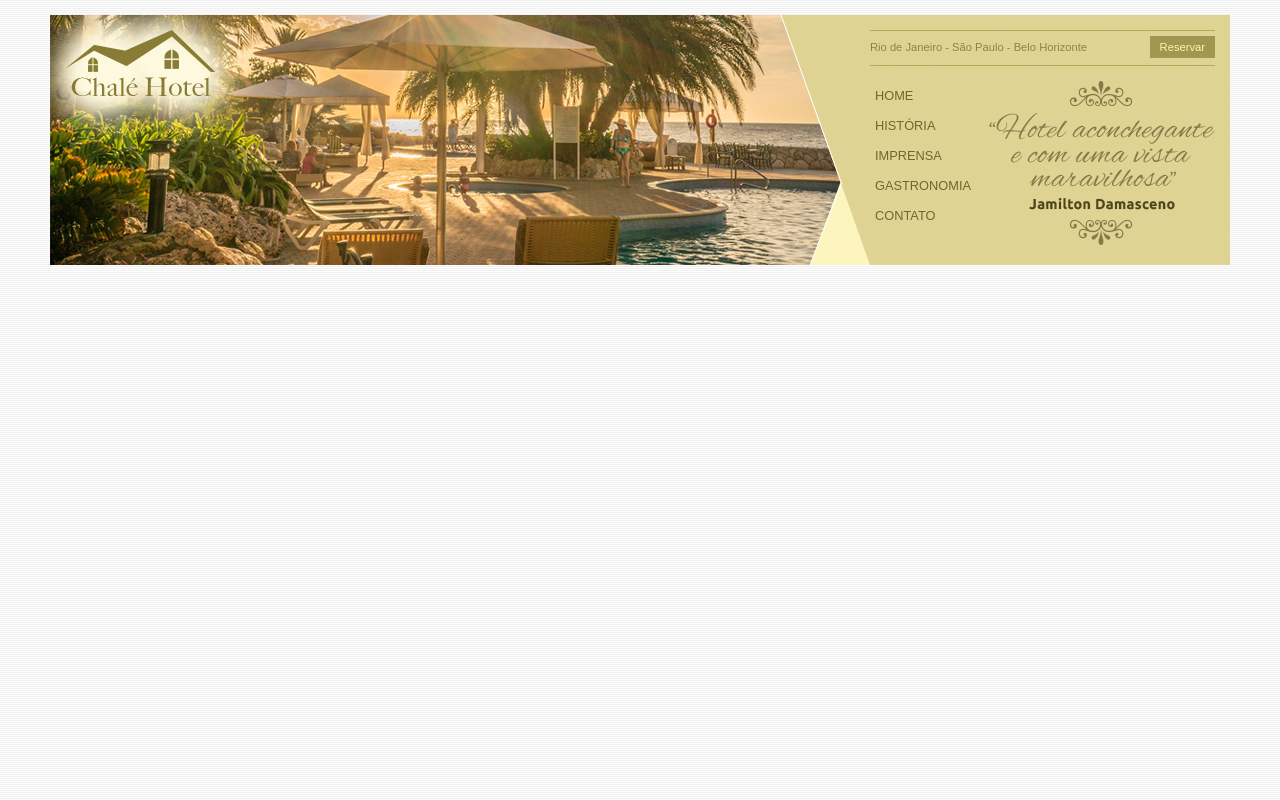
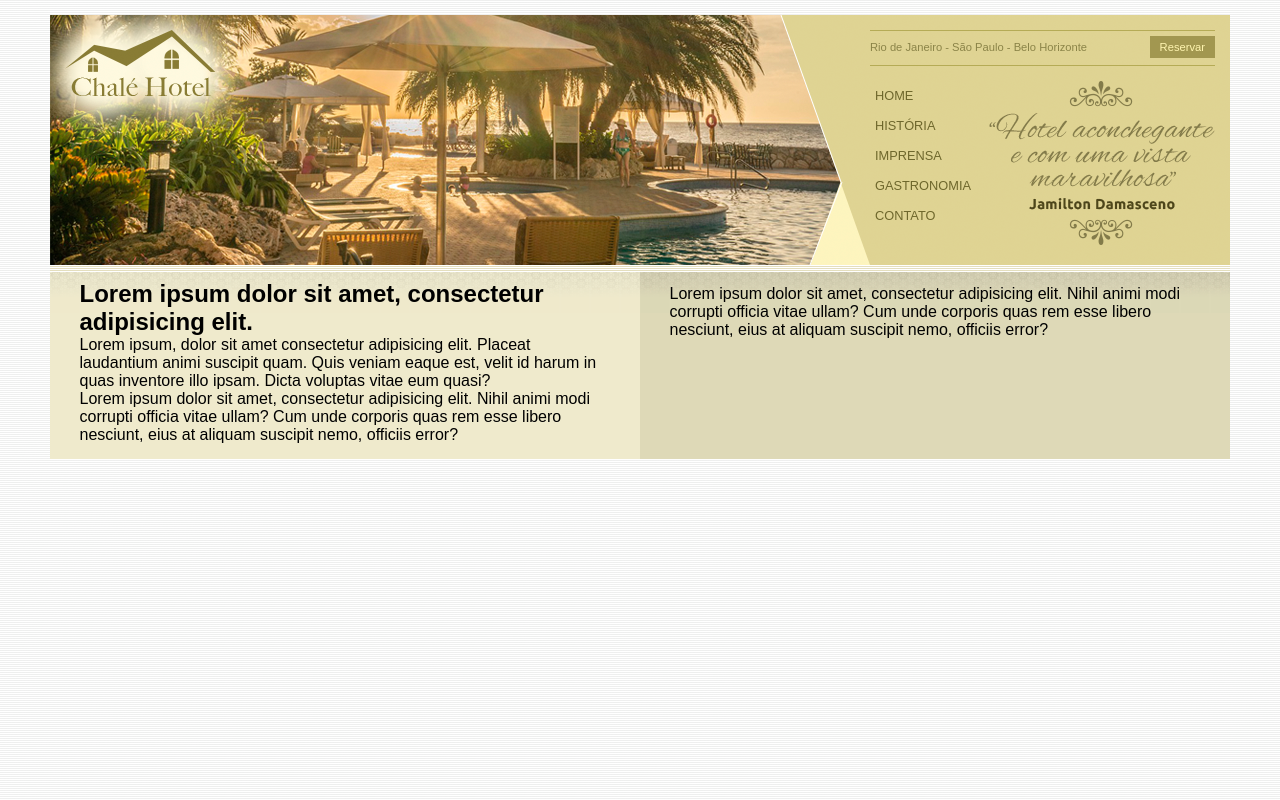
Before and after one commit to FelipeSouuza/projeto-chale, a plain HTML site: page index.html in a window 1280 px wide. Drawn offline with Linux system fonts and the light colour scheme.

Commit message:
atualização 4

```diff
--- a/index.html
+++ b/index.html
@@ -37,6 +37,21 @@
                 </div>
             </div>
         </div>
+        <div id="area-principal">
+            <div class="conteudo">
+                <h2>Lorem ipsum dolor sit amet, consectetur adipisicing elit.</h2>
+                <p>Lorem ipsum, dolor sit amet consectetur adipisicing elit. Placeat laudantium animi suscipit quam. Quis veniam eaque est, velit id harum in quas inventore illo ipsam. Dicta voluptas vitae eum quasi?</p>
+                <p>Lorem ipsum dolor sit amet, consectetur adipisicing elit. Nihil animi modi corrupti officia vitae ullam? Cum unde corporis quas rem esse libero nesciunt, eius at aliquam suscipit nemo, officiis error?</p>
+            </div>
+        </div>
+        <div id="area-lateral">
+            <div class="conteudo">
+                <p>Lorem ipsum dolor sit amet, consectetur adipisicing elit. Nihil animi modi corrupti officia vitae ullam? Cum unde corporis quas rem esse libero nesciunt, eius at aliquam suscipit nemo, officiis error?</p>
+            </div>
+        </div>
+        <div id="rodape">
+
+        </div>
     </div>
 </body>
 </html>
--- a/style.css
+++ b/style.css
@@ -12,7 +12,7 @@ body {
 }
 
 #container {
-    background: #ede9cc;
+    background: #ede9cc url(imagens/bg-container.png) top center repeat-y;
     margin: 0 auto;
     min-width: 740px;
     max-width: 1180px;
@@ -117,3 +117,29 @@ ul#navegacao a:hover {
     height: 164px;
     float: right;
 }
+
+
+/*   --- Área de conteúdos ---  */
+
+#area-principal {
+    float: left;
+    width: 50%;
+    background: url(imagens/bg-area-principal.png) top left repeat-x;
+    padding: 15px 0px;
+}
+
+#area-lateral {
+    float: right;
+    width: 50%;
+    background: url(imagens/bg-area-lateral.png) top left repeat-x;
+    padding: 20px 0;
+}
+
+.conteudo {
+    margin: 0 auto;
+    width: 90%;
+}
+
+#rodape {
+    clear: both;
+}
```
